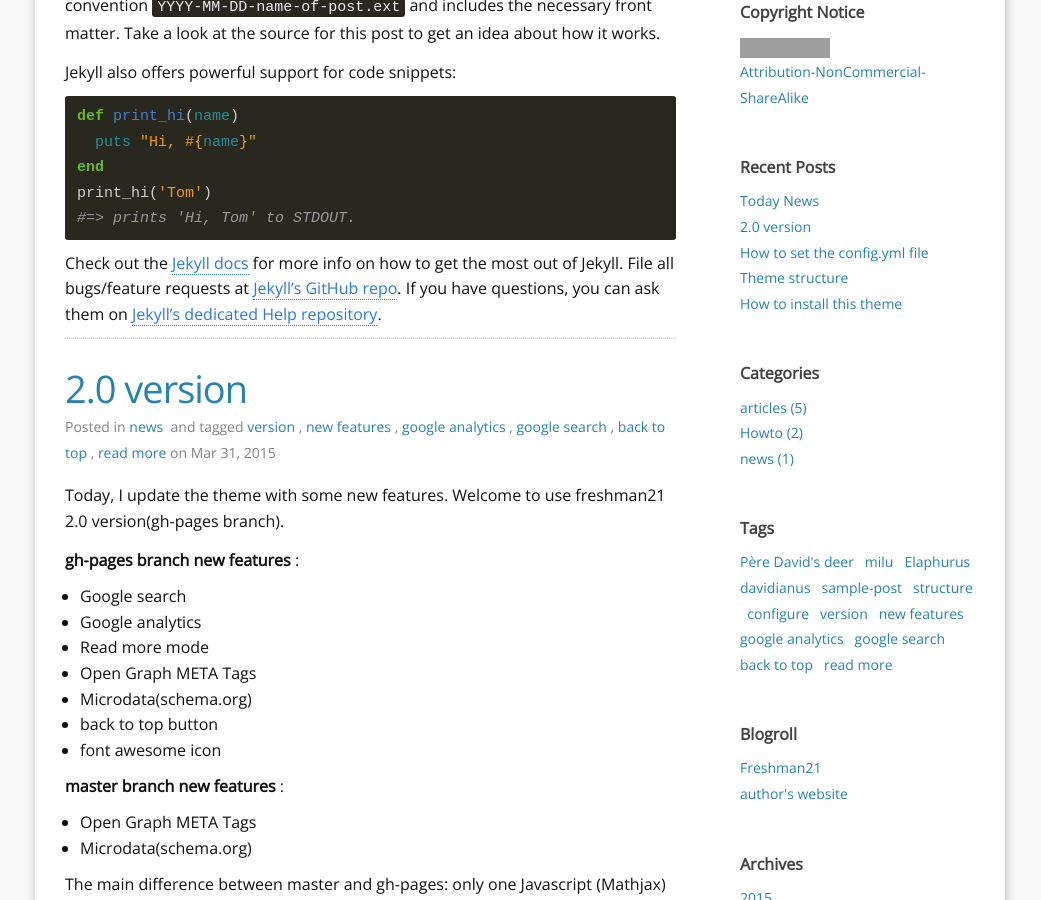
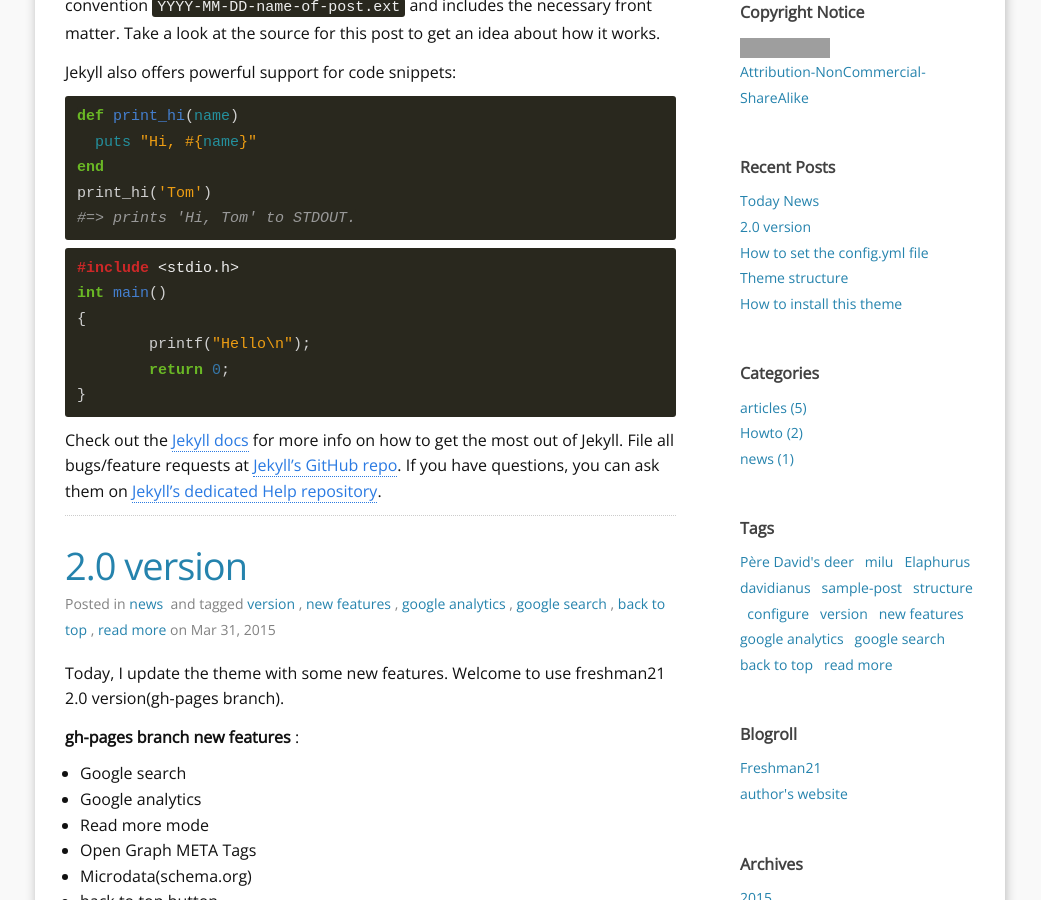
Before and after one commit to westporch/westporch.github.io, a Jekyll site: the page built from index.html, in a window 1280 px wide and 900 px high, scrolled down 543 px. Shown: the whole window, without its empty margins (120-1161 px from the left). Built offline with Jekyll 4.4.1, drawn with Linux system fonts in a browser that asks for light colours; the list of posts is cut into pages by our own code; grey boxes are pictures that could not be loaded.

Commit message:
C Syntax test

```diff
--- a/_posts/2015-05-06-today-news.md
+++ b/_posts/2015-05-06-today-news.md
@@ -19,6 +19,15 @@ print_hi('Tom')
 #=> prints 'Hi, Tom' to STDOUT.
 {% endhighlight %}
 
+{% highlight c %}
+#include <stdio.h>
+int main()
+{
+	printf("Hello\n");
+	return 0;
+}
+{% endhighlight %}
+
 Check out the [Jekyll docs][jekyll] for more info on how to get the most out of Jekyll. File all bugs/feature requests at [Jekyll’s GitHub repo][jekyll-gh]. If you have questions, you can ask them on [Jekyll’s dedicated Help repository][jekyll-help].
 
 [jekyll]:      http://jekyllrb.com
```
